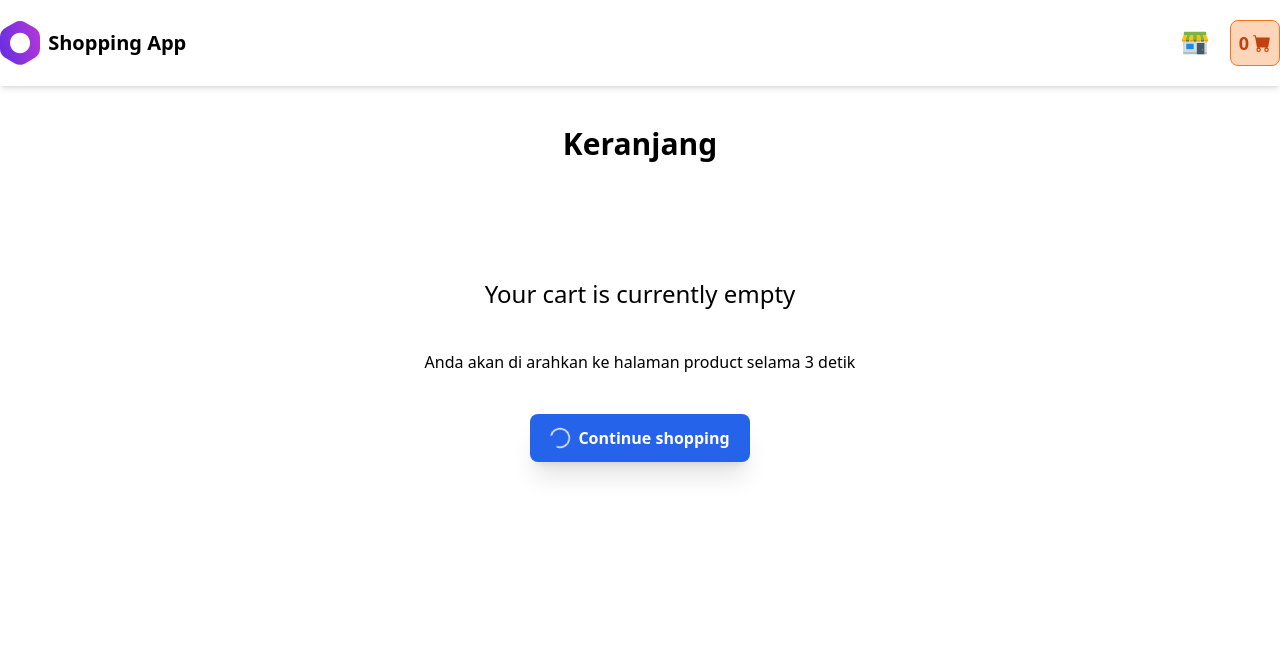
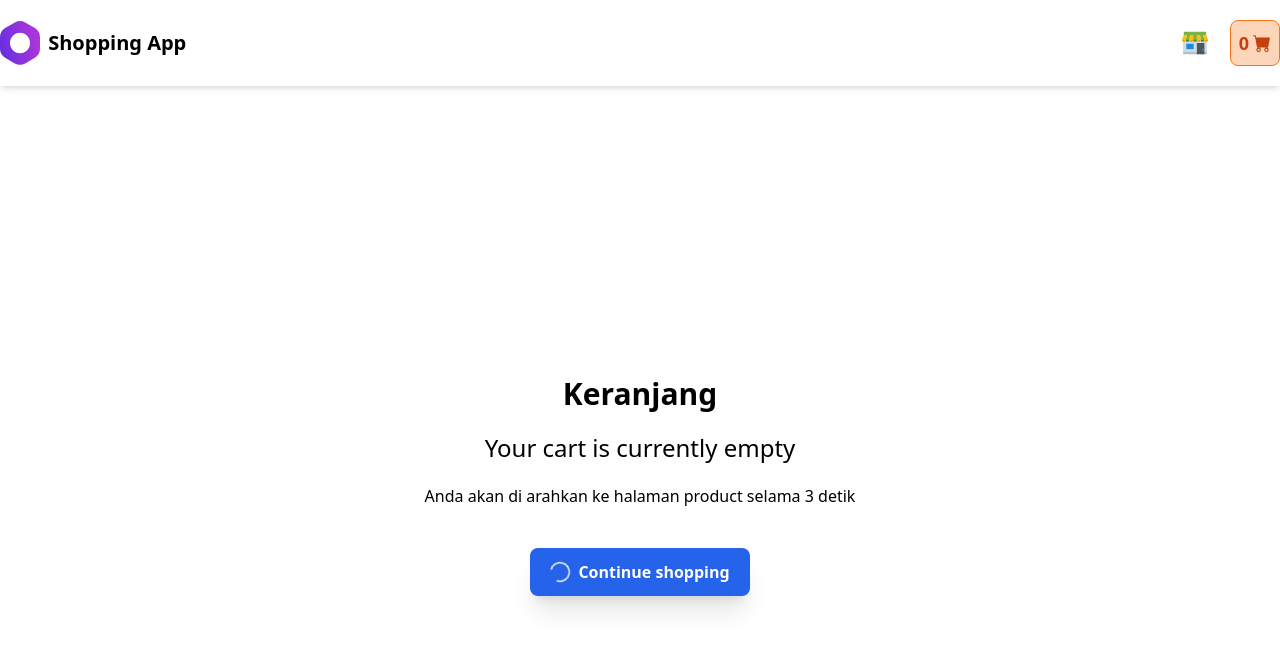
Before and after one commit to saefulbarkah/reactjs-cart, a React (Create React App) app: page /cart in a window 1280 px wide. Both pictures are taken after a click on the button "Continue shopping". Shown: the top 650 px of the page. Built offline with nearby package versions, Linux system fonts and the light colour scheme.

Commit message:
add animation on scroll page cart

```diff
--- a/src/App.js
+++ b/src/App.js
@@ -9,7 +9,7 @@ function App() {
     <div className="App">
       <ToastContainer />
       <Navbar />
-      <div className="main container mx-auto py-5 mb-10">
+      <div className="main container mx-auto mb-10">
         <Routes>
           <Route exact path="/" element={<Products />}></Route>
           <Route exact path="/cart" element={<Cart />}></Route>
--- a/src/pages/Cart.js
+++ b/src/pages/Cart.js
@@ -5,14 +5,18 @@ import { AiOutlineLoading3Quarters } from "react-icons/ai";
 import { useNavigate } from "react-router-dom";
 import { FaTrash } from "react-icons/fa";
 import { AiOutlinePlus, AiOutlineMinus } from "react-icons/ai";
+import AOS from "aos";
+import "aos/dist/aos.css";
 function Cart() {
   const cart = useSelector((state) => state.cart);
   const [loading, setLoading] = useState(false);
   const [counter, setCounter] = useState(0);
+  const [aos, setAos] = useState();
   const navigate = useNavigate();
 
   const handleToProduct = () => {
     setLoading(true);
+    setAos("fade-bottom");
     setCounter(5);
     setTimeout(() => {
       navigate("/");
@@ -29,28 +33,37 @@ function Cart() {
       }, 1000);
     // eslint-disable-next-line
   });
+
+  useEffect(() => {
+    AOS.init({
+      duration: 1000,
+    });
+  }, []);
   return (
     <>
-      <section>
+      <section
+        className="h-screen flex flex-col justify-center"
+        data-aos="fade-up"
+      >
         <h2 className="font-semibold text-3xl text-center py-5">Keranjang</h2>
         {cart.cartItem.length === 0 ? (
-          <div className="card-empty flex flex-col justify-center items-center py-24">
+          <div className="card-empty flex flex-col justify-center items-center">
             <p className="text-2xl">Your cart is currently empty</p>
             {loading === true && (
-              <p className="py-10">
+              <p className="py-5" data-aos="fade-in">
                 Anda akan di arahkan ke halaman product selama {counter} detik
               </p>
             )}
-            <div className="cart-shopping">
+            <div className="cart-shopping py-5">
               <div onClick={handleToProduct}>
-                <div className="bg-blue-600 py-3 shadow-xl rounded-lg px-5 flex text-white gap-2 items-center font-semibold hover:bg-blue-700 transition-all">
+                <button className="bg-blue-600 py-3 shadow-xl rounded-lg px-5 flex text-white gap-2 items-center font-semibold hover:bg-blue-700 transition">
                   {loading ? (
                     <AiOutlineLoading3Quarters className="animate-spin text-xl font-bold transition-all" />
                   ) : (
                     <FaShoppingCart />
                   )}
-                  <button>Continue shopping</button>
-                </div>
+                  Continue shopping
+                </button>
               </div>
             </div>
           </div>
--- a/src/pages/Products.js
+++ b/src/pages/Products.js
@@ -45,7 +45,7 @@ function Products() {
   }, []);
   return (
     <>
-      <section>
+      <section className="py-10">
         <h2
           className="font-semibold text-3xl text-center py-5"
           data-aos="fade-up"
```
